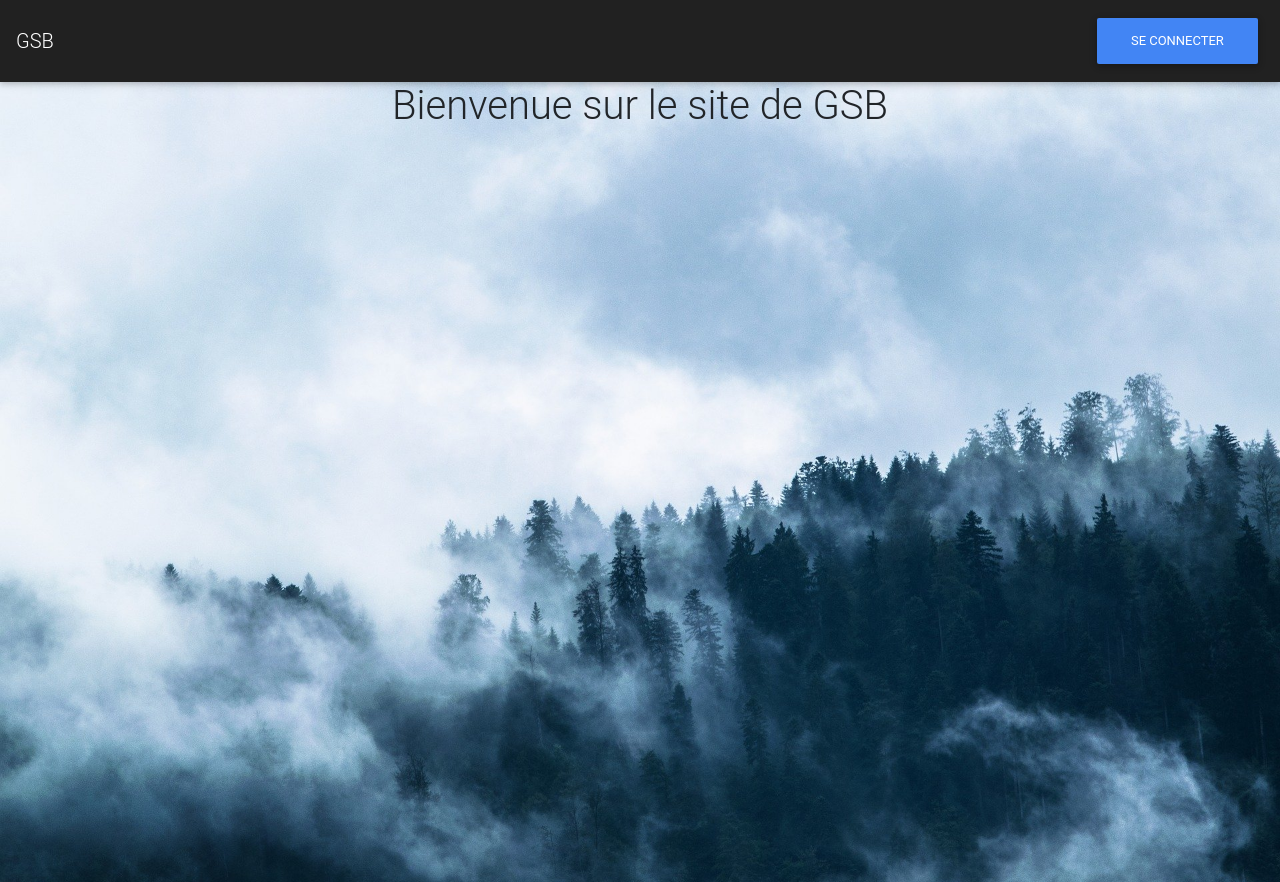
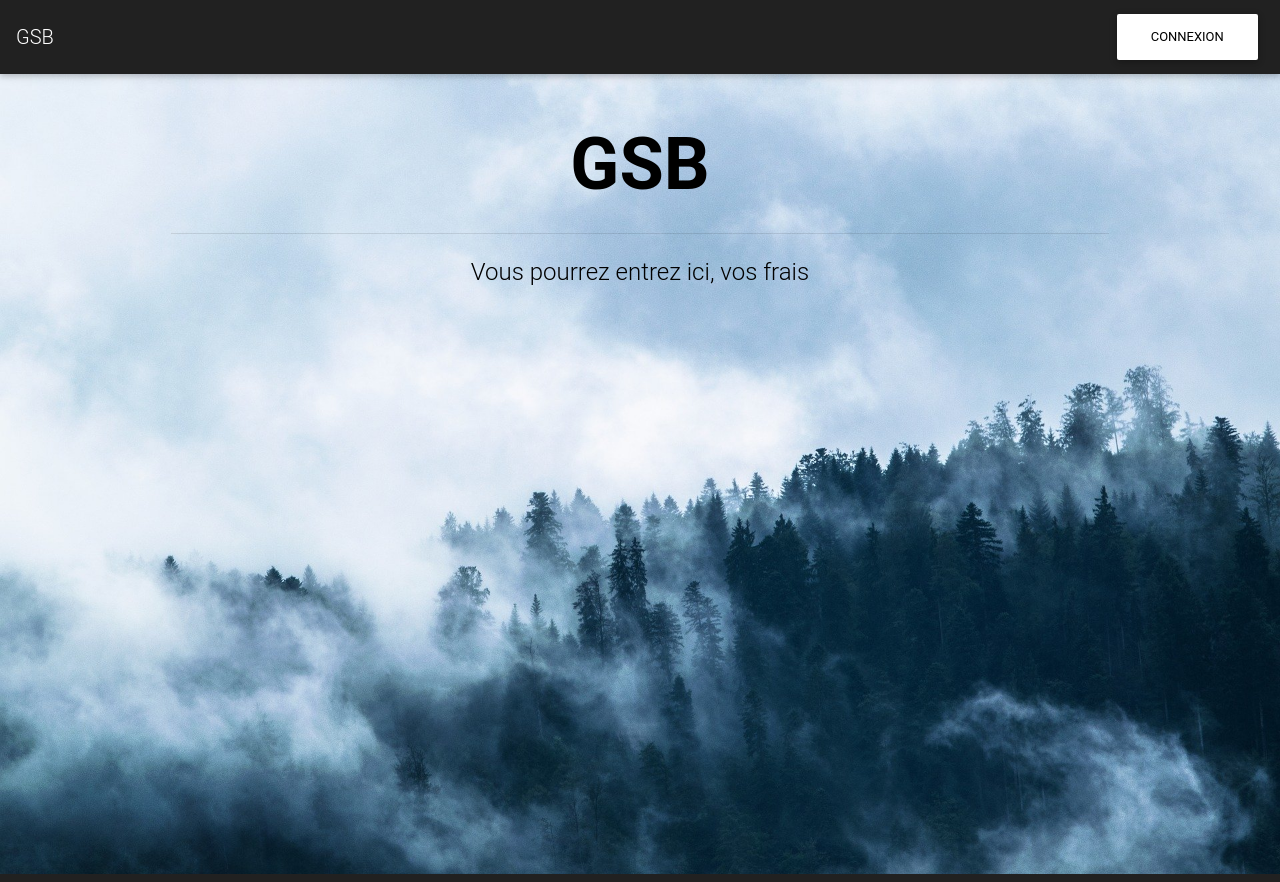
Before and after one commit to La-Suisse/symfony, a Symfony app: template templates/home/index.html.twig in a window 1280 px wide. Run offline with Twig, Linux system fonts and the light colour scheme; the template is opened without the code that fills it, so the values that code supplies are empty; some libraries are stand-ins or nearby versions.

Commit message:
utilisateur

```diff
--- a/templates/base.html.twig
+++ b/templates/base.html.twig
@@ -8,11 +8,14 @@
 		</title>
 		{% block stylesheets %}{% endblock %}
 		<!-- Font Awesome -->
-<link rel="stylesheet" href="https://use.fontawesome.com/releases/v5.8.2/css/all.css">
+		<link
+		rel="stylesheet" href="https://use.fontawesome.com/releases/v5.8.2/css/all.css">
 		<!-- Bootstrap core CSS -->
-<link href="https://cdnjs.cloudflare.com/ajax/libs/twitter-bootstrap/4.3.1/css/bootstrap.min.css" rel="stylesheet">
+		<link
+		href="https://cdnjs.cloudflare.com/ajax/libs/twitter-bootstrap/4.3.1/css/bootstrap.min.css" rel="stylesheet">
 		<!-- Material Design Bootstrap -->
-<link href="https://cdnjs.cloudflare.com/ajax/libs/mdbootstrap/4.8.10/css/mdb.min.css" rel="stylesheet">
+		<link
+		href="https://cdnjs.cloudflare.com/ajax/libs/mdbootstrap/4.8.10/css/mdb.min.css" rel="stylesheet">
 		<!-- JQuery -->
 		<script type="text/javascript" src="https://cdnjs.cloudflare.com/ajax/libs/jquery/3.4.1/jquery.min.js"></script>
 		<!-- Bootstrap tooltips -->
@@ -23,13 +26,44 @@
 		<script type="text/javascript" src="https://cdnjs.cloudflare.com/ajax/libs/mdbootstrap/4.8.10/js/mdb.min.js"></script>
 	</head>
 	<body>
-		<nav class="navbar navbar-dark bg-dark justify-content-between">
+		{# <nav class="navbar navbar-dark bg-dark justify-content-between">
 							<a class="navbar-brand" href="{{path('home')}}">GSB</a>
+
 							<form class="form-inline my-1">
+								{% if app.session.get('idSession') %}
 									<p style="color: white;">{{app.session.get('idSession')}}</p>
+								{% else %}
 									<a class="btn btn-primary" href="{{path('login')}}">Se Connecter</a>
+								{% endif %}
 							</form>
+						</nav> #}
+
+		<nav class="navbar navbar-expand-lg navbar-dark bg-dark">
+			<a class="navbar-brand" href="{{path('home')}}">GSB</a>
+			<button class="navbar-toggler" type="button" data-toggle="collapse" data-target="#basicExampleNav" aria-controls="basicExampleNav" aria-expanded="false" aria-label="Toggle navigation">
+				<span class="navbar-toggler-icon"></span>
+			</button>
+			<div class="collapse navbar-collapse" id="basicExampleNav">
+				<ul class="navbar-nav mr-auto">
+					{% if app.session.get('idSession') %}
+						<li class="nav-item">
+							<a class="nav-link" href="#">administartion</a>
+						</li>
+					{% endif %}
+				</ul>
+				<form class="form-inline">
+					{% if app.session.get('idSession') %}
+						<a disabled style="color: white;">Bienvenue {{app.session.get('idSession')}}</a>
+						<a class="btn btn-white" href="{{path('deconnexion')}}">Deconnexion</a>
+					{% else %}
+						<a class="btn btn-white" href="{{path('login')}}">Connexion</a>
+					{% endif %}
+				</form>
+			</div>
+			<!-- Collapsible content -->
+
 		</nav>
+		<!--/.Navbar-->
 		{% block body %}{% endblock %}
 		{% block javascripts %}{% endblock %}
 	</body>
--- a/templates/home/index.html.twig
+++ b/templates/home/index.html.twig
@@ -35,7 +35,11 @@
 	</style>
 
 	<div class="bg">
-		<h1 class="text-center">Bienvenue sur le site de GSB</h1>
+		<div class="col-md-12 mb-4 white-text text-center wow fadeIn">
+		<h3 class="display-3 font-weight-bold black-text mb-0 pt-md-5 pt-5">GSB</h3>
+		<hr class="hr my-4 w-75">
+                  <h4 class="subtext-header black-text mt-2 mb-4">Vous pourrez entrez ici, vos frais</h4>
+		</div>
 
 	</div>
 {% endblock %}
```
Also changed, not shown: src/Controller/HomeController.php (+11 -0 lines). Lines whose indentation alone changed are shown as unchanged.
